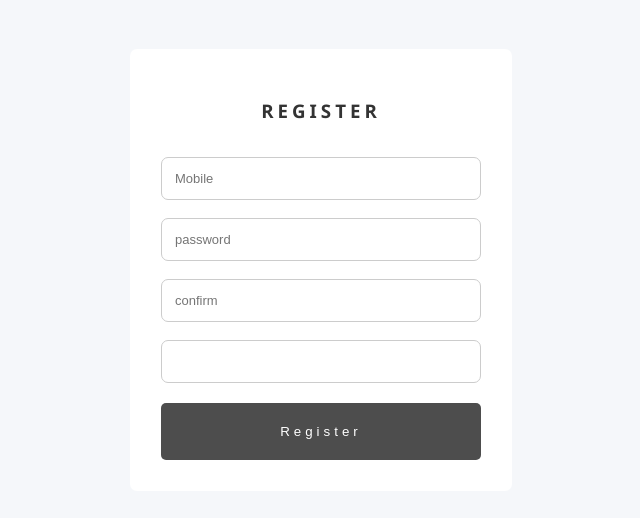
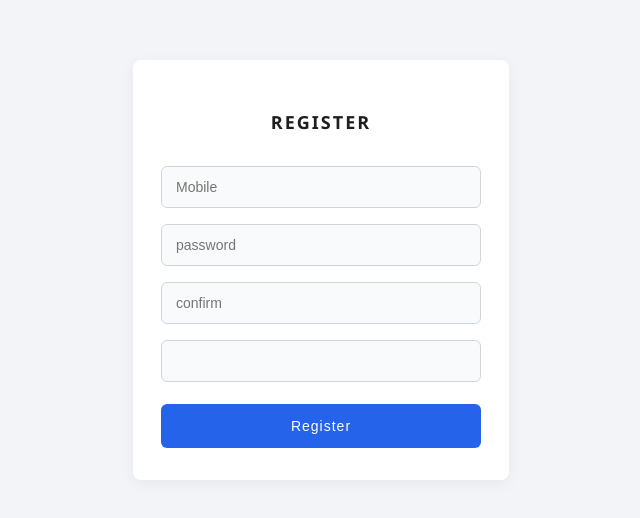
Before and after one commit to alirezaganjiyan666-prog/registerr, a plain HTML site: page index.html in a window 1280 px wide. Shown: the part 130-648 px from the top of the page, without its empty margins (319-959 px from the left). Drawn offline with Linux system fonts and the light colour scheme.

Commit message:
CSS changed by AI

```diff
--- a/asset/style.css
+++ b/asset/style.css
@@ -1,52 +1,65 @@
 
-        body{
+    body {
         margin: 0;
         height: 100vh;
         display: flex;
         justify-content: center;
         align-items: center;
-            background-color: #f5f7fa;
+        background-color: #f2f4f8;
         font-family: 'Segoe UI', Tahoma, Geneva, Verdana, sans-serif;
     }
-        .card{
+
+    .card {
         width: 320px;
         background-color: #ffffff;
-            padding: 31px;
-            border-radius: 7px;
-            box-shadow:0 6px 20px rgba(0,0,0,0,0.08) ;
+        padding: 32px 28px;
+        border-radius: 8px;
+        box-shadow: 0 4px 16px rgba(0, 0, 0, 0.05);
         text-align: center;
+    }
 
+    h3 {
+        font-weight: 600;
+        letter-spacing: 2px;
+        margin-bottom: 24px;
+        color: #1e1e1e;
+        text-transform: uppercase;
+        font-size: 18px;
+    }
 
+    input {
+        box-sizing: border-box;
+        width: 100%;
+        padding: 12px 14px;
+        border: 1px solid #d1d5db;
+        background-color: #f9fafb;
+        font-size: 14px;
+        margin: 8px 0;
+        border-radius: 6px;
+        transition: border-color 0.2s ease, box-shadow 0.2s ease;
     }
-        h3{
-            font-weight: 600px;
-            letter-spacing: 4px;
-            margin-bottom: 25px;
-            color: #333333;
-            text-transform: uppercase;
 
+    input:focus {
+        outline: none;
+        border-color: #2563eb;
+        box-shadow: 0 0 0 2px rgba(37, 99, 235, 0.2);
+    }
 
+    button {
+        width: 100%;
+        padding: 14px;
+        margin-top: 14px;
+        border: none;
+        border-radius: 6px;
+        background-color: #2563eb;
+        color: #ffffff;
+        font-size: 14px;
+        font-weight: 500;
+        letter-spacing: 1px;
+        cursor: pointer;
+        transition: background-color 0.3s ease;
     }
-        input{
-            width: 100%;
-            padding: 13px;
-            border: 1px solid #ccc;
-            box-sizing: border-box;
-            font-size: 13px;
-            margin: 9px 0;
-            border-radius:7px;
+
+    button:hover {
+        background-color: #1e40af;
     }
-        button{
-            width: 100%;
-            padding: 21px;
-            margin-top: 11px;
-            border: none;
-            border-radius: 5px;
-            background-color: #4d4d4d;
-            color: white;
-            letter-spacing: 4px;
-            cursor: pointer;
-        }
-        button:hover{
-            background-color: #3577d4;
-        }
```
Also changed, not shown: index.html (+0 -1 lines). Lines whose indentation alone changed are shown as unchanged.
